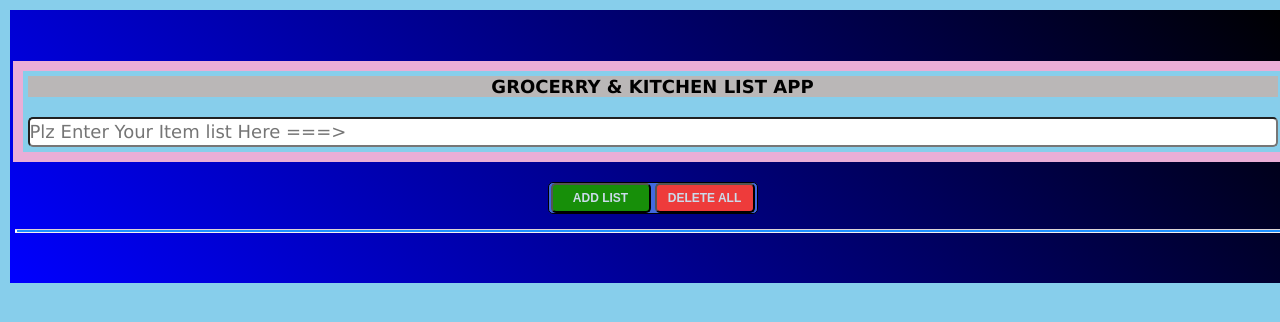
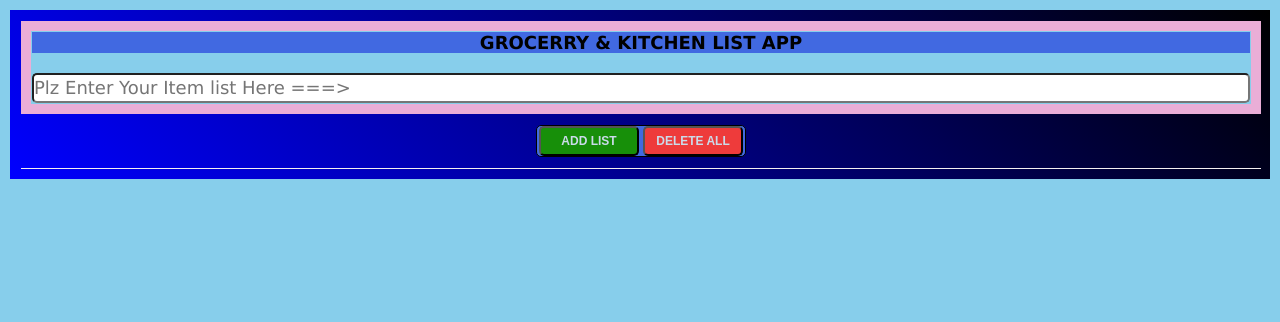
Before and after one commit to raoismailqadri/Grocerry-Item-List-App.JS, a plain HTML site: page index.html in a window 1280 px wide. Drawn offline with Linux system fonts and the light colour scheme.

Commit message:
new changes

```diff
--- a/style.css
+++ b/style.css
@@ -158,12 +158,12 @@
         flex-direction: column;
         flex-wrap: wrap;
         border: 1px soild black;
-        justify-content: start;
+        justify-content: center;
         align-items: center;
-        width: 100%;
-        min-height: auto;
+        min-width: 50%;
+        height: auto;
         background: linear-gradient(45deg,blue,black);
-        padding: 50px 0px;
+        padding: 10px 10px;
         margin: 10px 10px;
     }
     .task-input{
@@ -172,20 +172,22 @@
         flex-direction: column;
         border: 10px solid rgb(234, 174, 215);
         justify-content: center;
-        padding: 5px 5px;
-        margin-bottom: 10px;
+        padding: 1px 1px;
+        margin: 1px 1px;
         width: 100%;
         height: auto;
     }
     .head{
         display: flex;
-        background: rgb(186, 183, 183);
+        background: royalblue;
         width:100% ;
         height: auto;
 
     }
     .head,h1{
+        display: flex;
         justify-content: center;
+        align-items: center;
         font-family: Verdana, Geneva, Tahoma, sans-serif;
         font-size: large;
         width: auto;
@@ -209,10 +211,10 @@
         display: flex;
         flex-wrap: wrap;
         justify-content: space-around;
-        /* background-color: rgb(198, 232, 97); */
+        background-color: royalblue;
         width: 210px;
         height: 32px;
-        margin-bottom: 10px;
+        margin: 10px 10px;
         border: 1px solid black;
         border-radius: 5px;
     }
@@ -242,47 +244,50 @@
         display: flex;
         flex-direction: column;
         flex-wrap: wrap;
+        justify-content: center;
+        align-items: center;
+        text-align: center;
         margin-top: 30px;
         background-color:  rgb(12, 116, 125) ;
         width:100%;
         height: auto;
     }
     #getOl{
-        display: flex;
-        flex-direction: row;
-        flex-wrap: wrap;
-        text-align: left;
-        width: 0%;
+
+        width: 100%;
         height:auto;
         font-size: large;
         font-family:  sans-serif;
-        color: rgb(4, 10, 104);border: 1px solid white;
+        color: rgb(4, 10, 104);
+        background-color: dodgerblue;
     }
     .list,li{
         display: flex;
         flex-direction: row;
-        justify-content: start;
-        align-items: start;
+        justify-content: space-between;
+        align-items: center;
         color: aliceblue;
         background-color: dodgerblue;
-        margin-top: 5px;
+        margin-top: 1px;
         font-weight: bold;
-        border-top: 1px solid #ded5d5;
+        border-bottom: 1px solid #f4f0f0;
         width: 100%;
+        height: auto;
         gap: 2rem;
-        margin-left:5px ;
+        line-height: 1rem;
     }
 
-    editNode,button{
+
+    #get01,button{
         display: flex;
         align-items:center;
         justify-content: center;
-        border: 1px soild whitesmoke;
-        border-radius: 7px;
-        background-color: rgb(186, 18, 18);
-        width: 10rem;
-        height: 1.2rem;
-        padding: .5rem;
+        border: 3px soild rgb(12, 117, 118);
+        border-radius: 8px;
+        background-color: rgb(199, 21, 21);
+        width: 5rem;
+        height: .2rem;
+        padding: .5rem .5rem;
         font-size: 12px;
         font-weight: bold;
         color: rgb(203, 219, 234);
```
